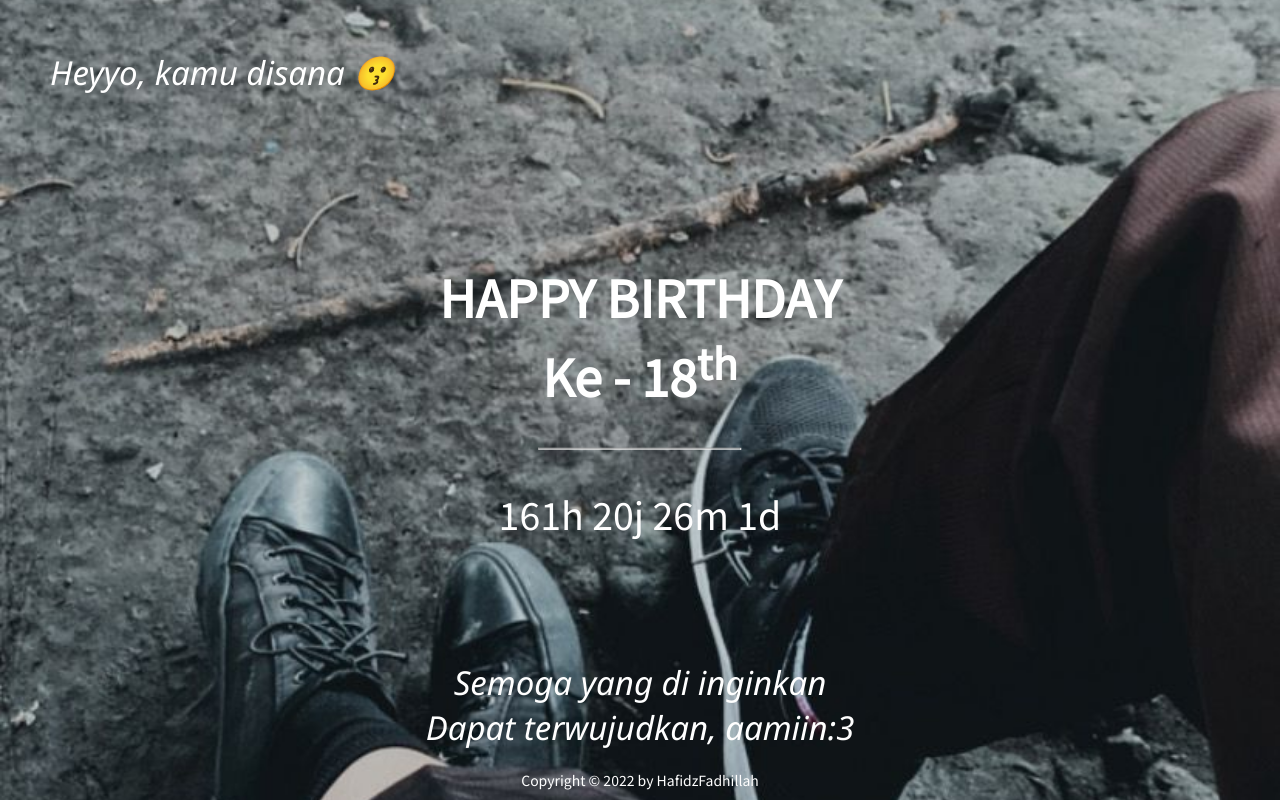
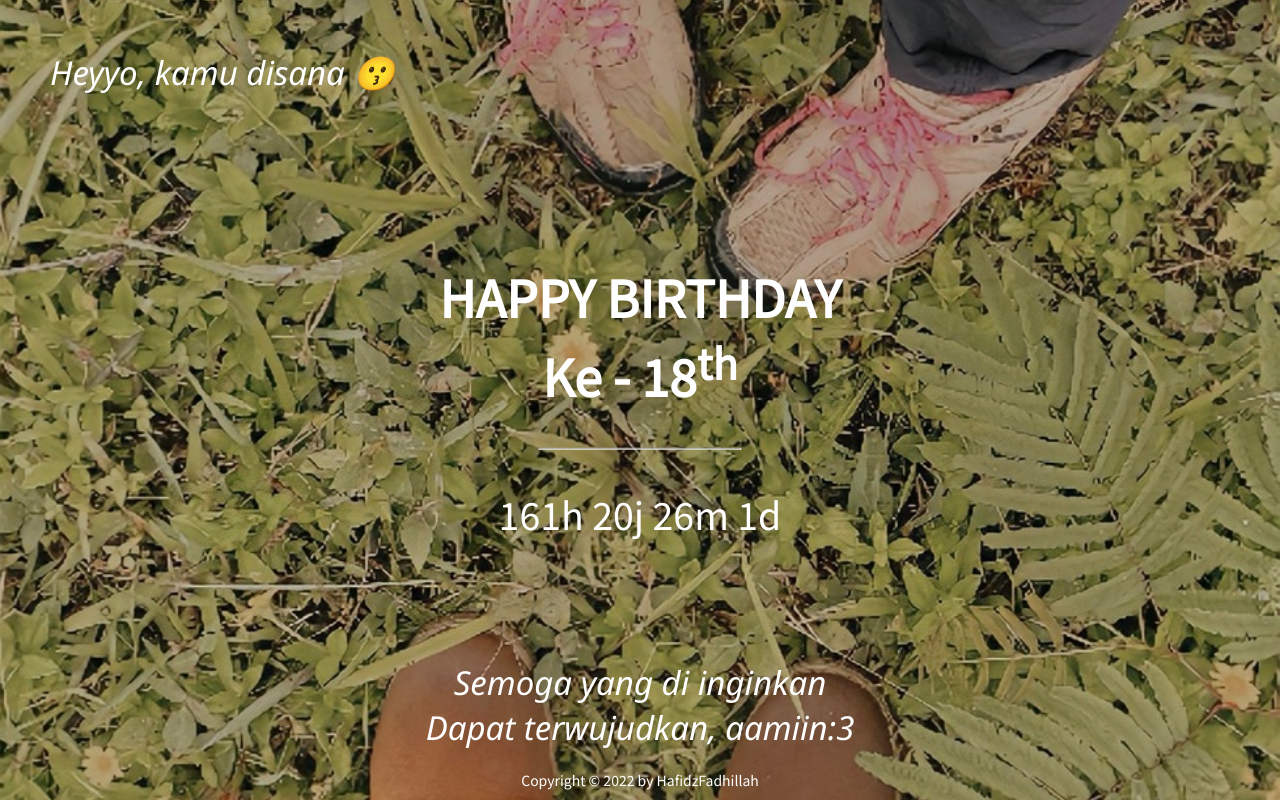
Before and after one commit to Hafidz1121/comingsoonpage, a plain HTML site: page index.html in a window 1280 px wide. Drawn offline with Linux system fonts and the light colour scheme.

Commit message:
ganti background

```diff
--- a/styles/style.css
+++ b/styles/style.css
@@ -13,7 +13,7 @@ body, html {
 
 .bgimg {
     /* background-color: black; */
-    background-image: url("images/picture2.jpg");
+    background-image: url("images/shoesphoto.jpg");
     background-size:cover;
     background-attachment: fixed;
     background-repeat: no-repeat;
```
Also changed, not shown: styles/images/shoesphoto.jpg (added).
